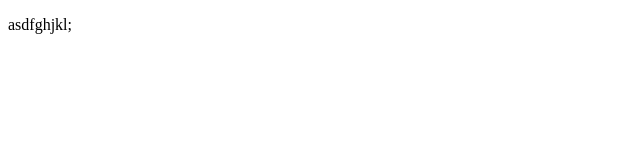
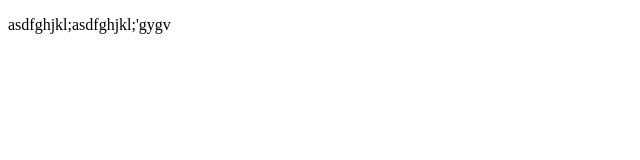
Before and after one commit to Humphreyoo7/vs-home, a plain HTML site: page index.html in a window 1280 px wide. Shown: the whole page, without its empty margins (0-640 px from the left). Drawn offline with Linux system fonts and the light colour scheme.

Commit message:
added more text

```diff
--- a/index.html
+++ b/index.html
@@ -7,7 +7,7 @@
     <title>Document</title>
 </head>
 <body>
-    <p>asdfghjkl;</p>
+    <p>asdfghjkl;asdfghjkl;'gygv</p>
 
 </body>
 </html>
```
